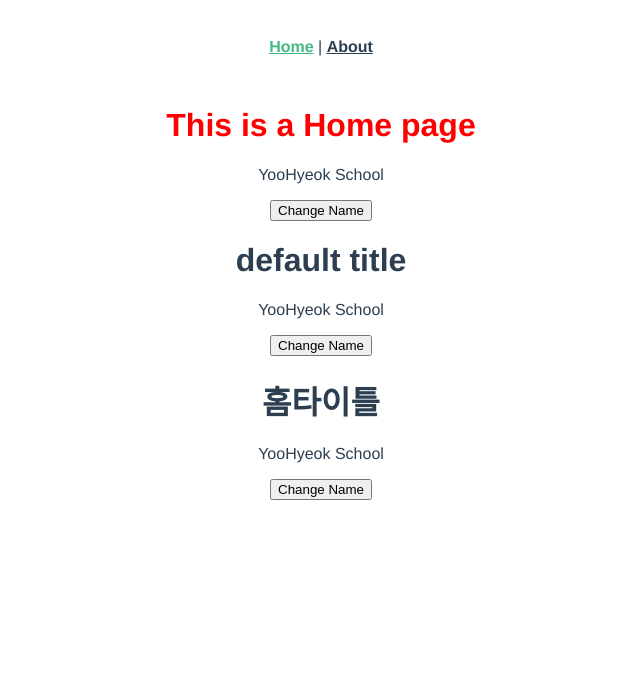
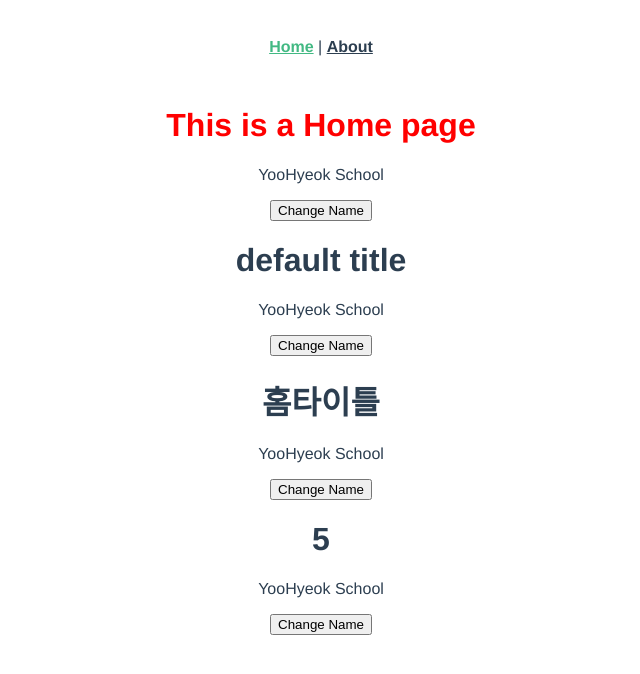
Before and after one commit to YooHyeok/vue2-beginner-basic-cli, a Vue app: page / in a window 1280 px wide. Shown: the top 674 px of the page, without its empty margins (319-959 px from the left). Built offline with nearby package versions, Linux system fonts and the light colour scheme.

Commit message:
feat: `HomeView.vue` - 타입 경고 출력 확인을 위한 Number 타입 props vind

```diff
--- a/src/views/HomeView.vue
+++ b/src/views/HomeView.vue
@@ -5,6 +5,7 @@
     <button @click="updateName">Change Name</button>
     <YooHyeokSchool />
     <yoo-hyeok-school v-bind="props"/>
+    <yoo-hyeok-school :title="5"/>
   </div>
 </template>
 <script>
```
